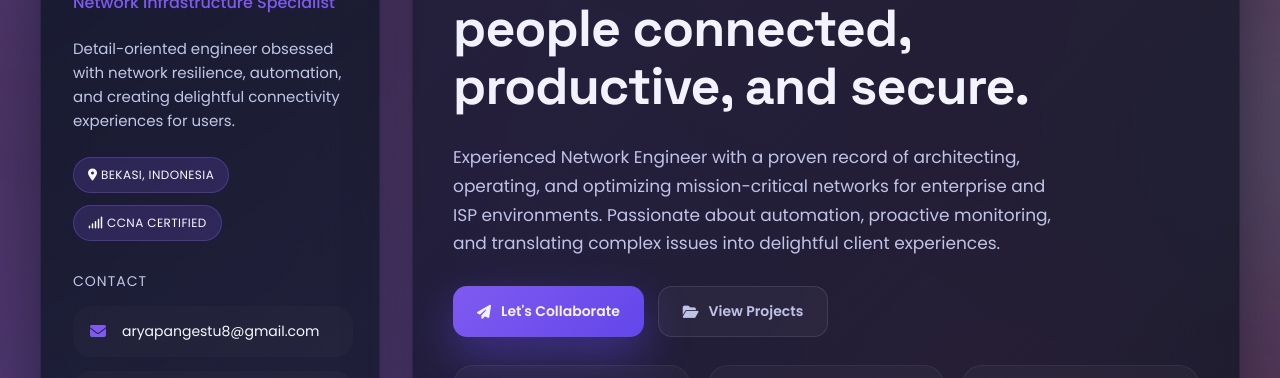
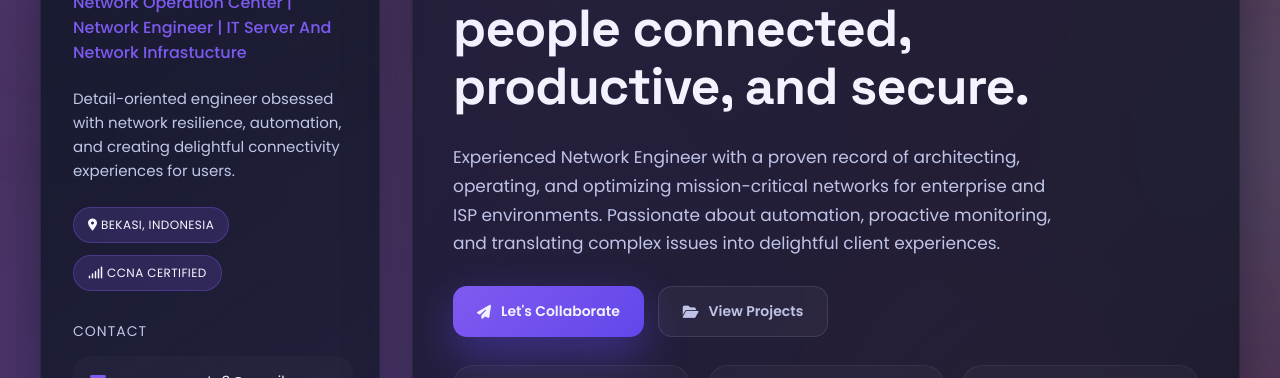
Before and after one commit to arpang01/Curiculum-Vitae, a plain HTML site: page index.html in a window 1280 px wide. Shown: the part 271-649 px from the top of the page. Drawn offline with Linux system fonts and the light colour scheme.

Commit message:
Update index.html

```diff
--- a/index.html
+++ b/index.html
@@ -597,7 +597,7 @@
         <aside class="sidebar">
             <div class="profile-photo">AP</div>
             <h1>Arya Pangestu</h1>
-            <div class="role">Network Infrastructure Specialist</div>
+            <div class="role">Network Operation Center | Network Engineer | IT Server And Network Infrastucture</div>
             <p>Detail-oriented engineer obsessed with network resilience, automation, and creating delightful connectivity experiences for users.</p>
 
             <div class="badge-group">
```
